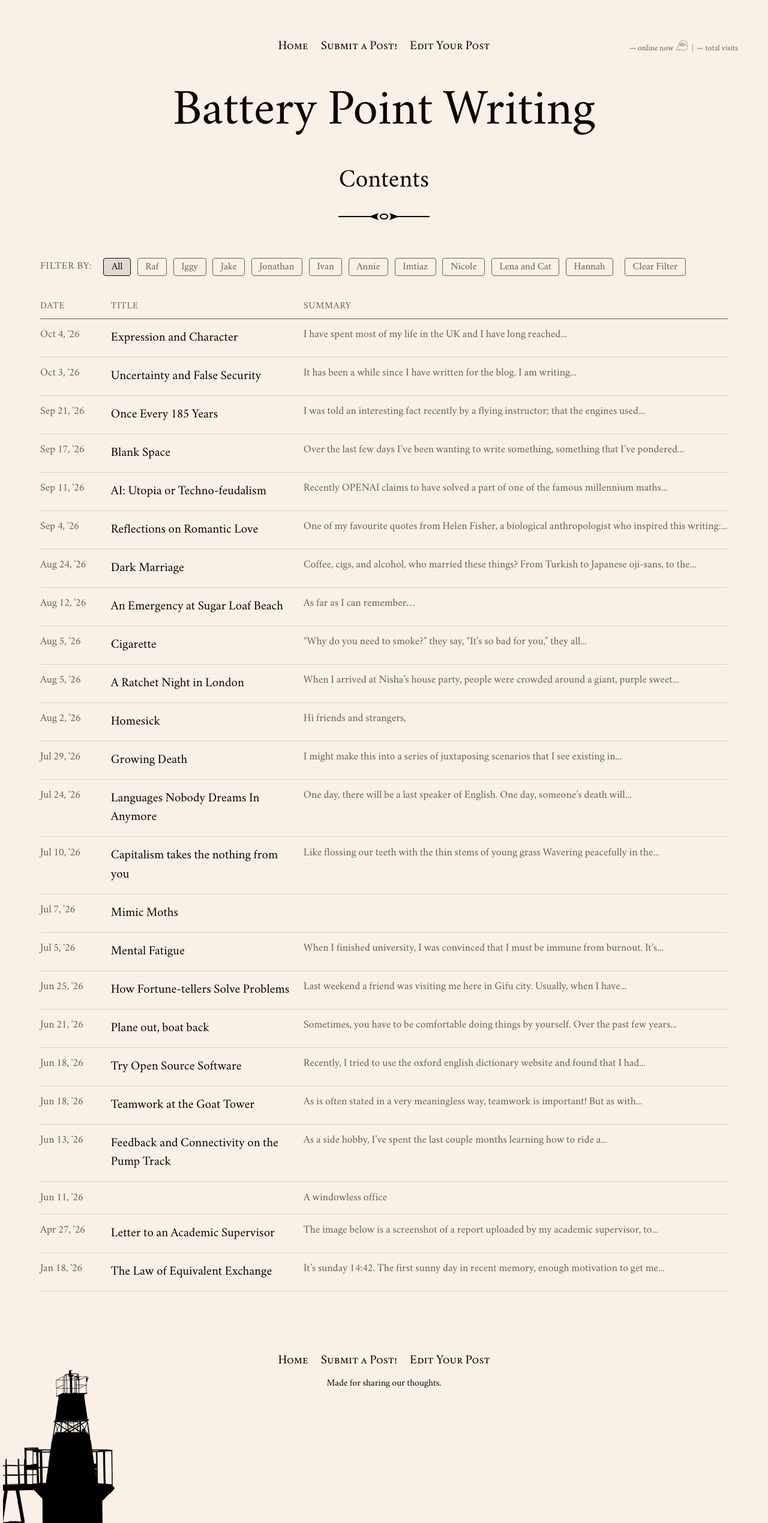
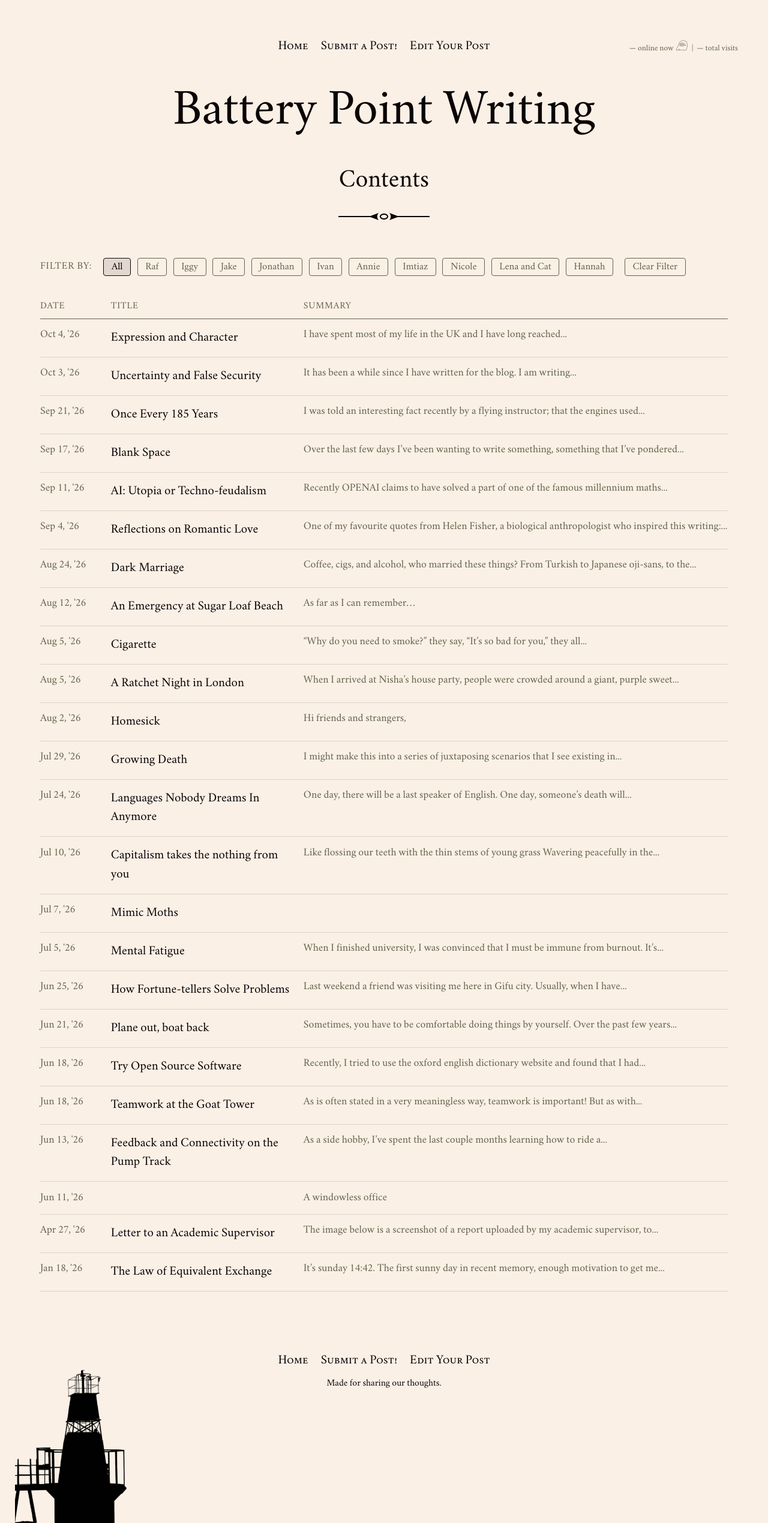
Before and after one commit to batterypointwriting/batterypointwriting.github.io, a Jekyll site: the page built from index.html, in a window 1280 px wide. Shown: the whole page at 60% size. Built offline with Jekyll 4.4.1, drawn with Linux system fonts in a browser that asks for light colours; the list of posts is cut into pages by our own code.

Commit message:
Update _base.scss

```diff
--- a/_sass/_base.scss
+++ b/_sass/_base.scss
@@ -181,7 +181,7 @@ figcaption {
 .lighthouse-img {
   position: absolute;
   top: 0;
-  left: -20px;
+  left: 0;
   width: 200px;
   height: auto;
 }
@@ -189,8 +189,7 @@ figcaption {
 /* Phones only */
 @media screen and (max-width: 600px) {
   .lighthouse-img {
-    width: 80px;
-    left: -10px;
+    display: none;
   }
 }
 
```
